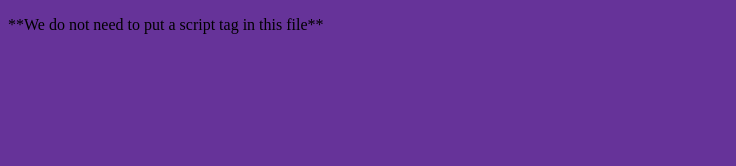
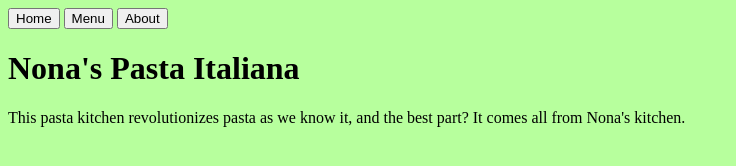
Before and after one commit to nolanborz/odin-restaurant, a website built with webpack: page src/template.html in a window 1280 px wide. Shown: the whole page, without its empty margins (0-736 px from the left). Built offline with nearby package versions, Linux system fonts and the light colour scheme.

Commit message:
Add some dynamic js into the content div

```diff
--- a/src/index.js
+++ b/src/index.js
@@ -2,3 +2,17 @@ import "./styles.css";
 import { greeting } from "./greeting.js";
 
 console.log(greeting);
+//First, select the element//
+const content = document.getElementById("content");
+//Create the elements you want to inject//
+const header = document.createElement("h1");
+const paragraph = document.createElement("p");
+//Add content to the elements//
+header.textContent = "Nona's Pasta Italiana";
+paragraph.textContent = "This pasta kitchen revolutionizes pasta as we know it, and the best part? It comes all from Nona's kitchen.";
+
+
+
+//Append the new elements to the target div//
+content.appendChild(header);
+content.appendChild(paragraph);
--- a/src/styles.css
+++ b/src/styles.css
@@ -1,3 +1,3 @@
 body {
-  background-color: rebeccapurple;
+  background-color: rgb(183, 255, 157);
 }
--- a/src/template.html
+++ b/src/template.html
@@ -6,6 +6,14 @@
   <title>Template</title>
 </head>
 <body>
-  <p>**We do not need to put a script tag in this file**</p>
+  <header>
+    <nav>
+      <button onclick="console.log('making buttons')">Home</button>
+      <button>Menu</button>
+      <button>About</button>
+    </nav>
+  </header>
+  <div id="content">
+  </div>
 </body>
 </html>
```
